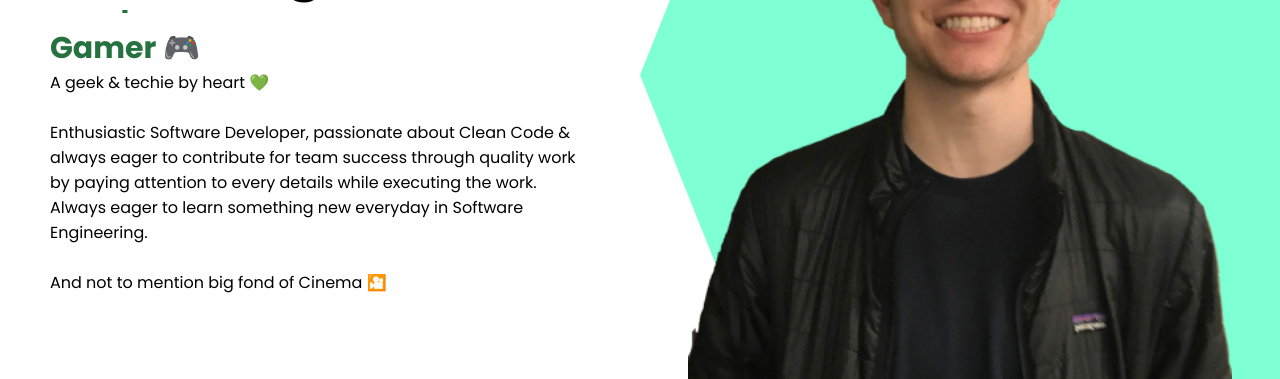
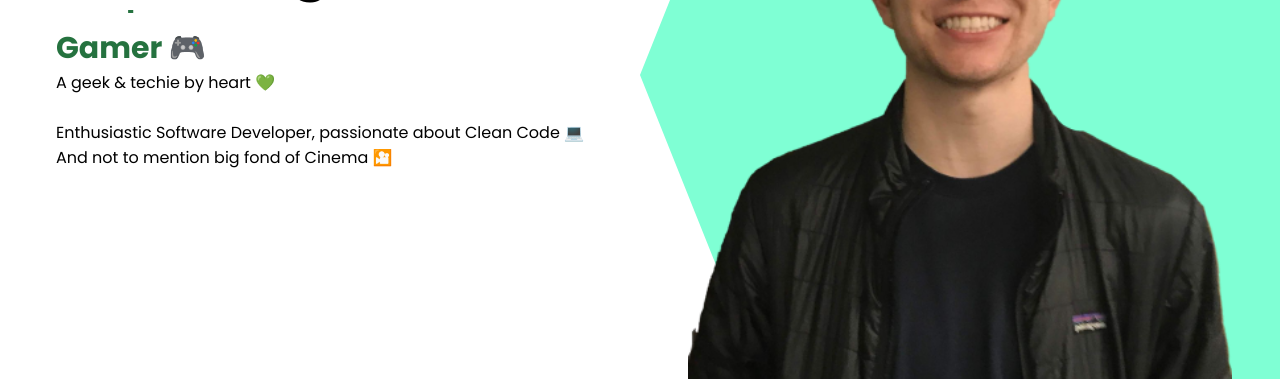
Before and after one commit to gaurang-ambasana/portfolio-website, a React (Create React App) app: page / in a window 1280 px wide. Shown: the part 325-704 px from the top of the page. Built offline with nearby package versions, Linux system fonts and the light colour scheme.

Commit message:
removed unnecessary info

```diff
--- a/src/components/intro/Intro.jsx
+++ b/src/components/intro/Intro.jsx
@@ -22,11 +22,7 @@ const Intro = () => {
             A geek &amp; techie by heart 💚
             <br />
             <br />
-            Enthusiastic Software Developer, passionate about Clean Code &amp;
-            always eager to contribute for team success through quality work by
-            paying attention to every details while executing the work. Always
-            eager to learn something new everyday in Software Engineering.
-            <br />
+            Enthusiastic Software Developer, passionate about Clean Code 💻
             <br />
             And not to mention big fond of Cinema 🎦
           </p>
```
